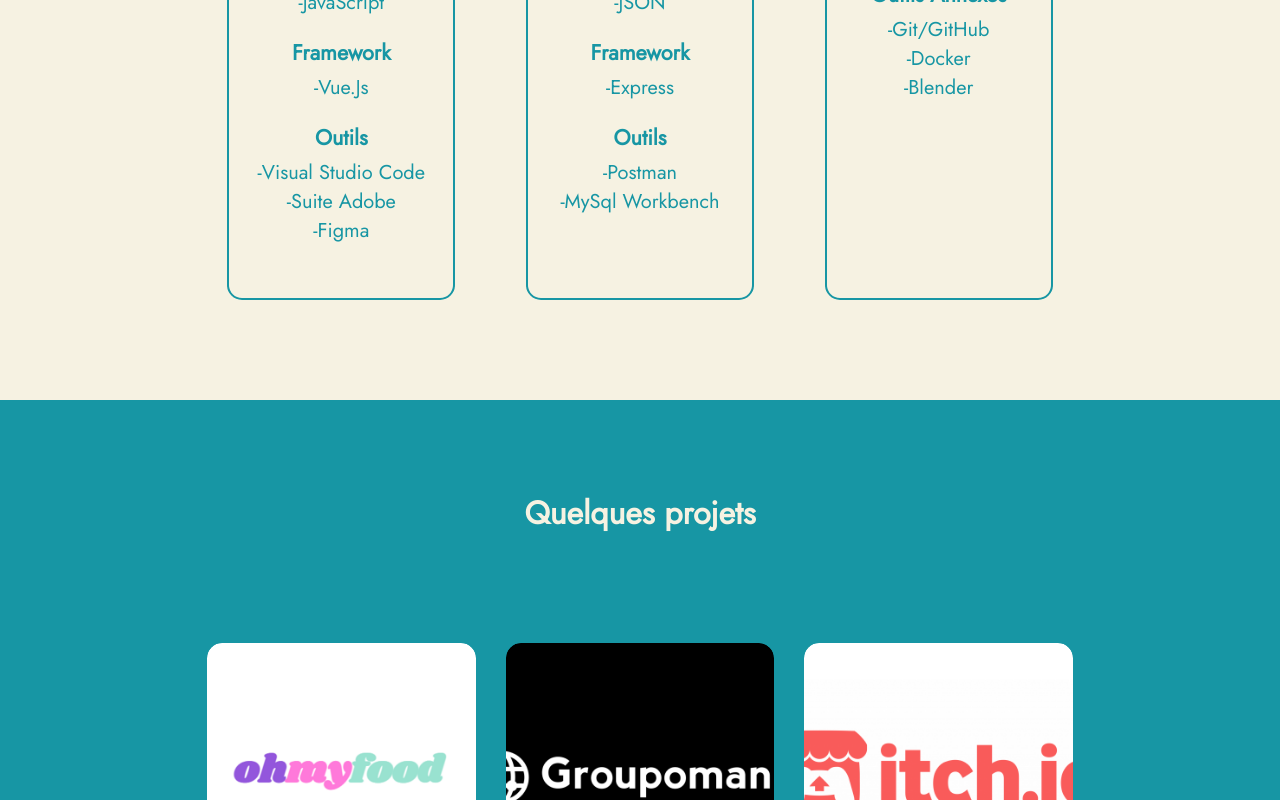
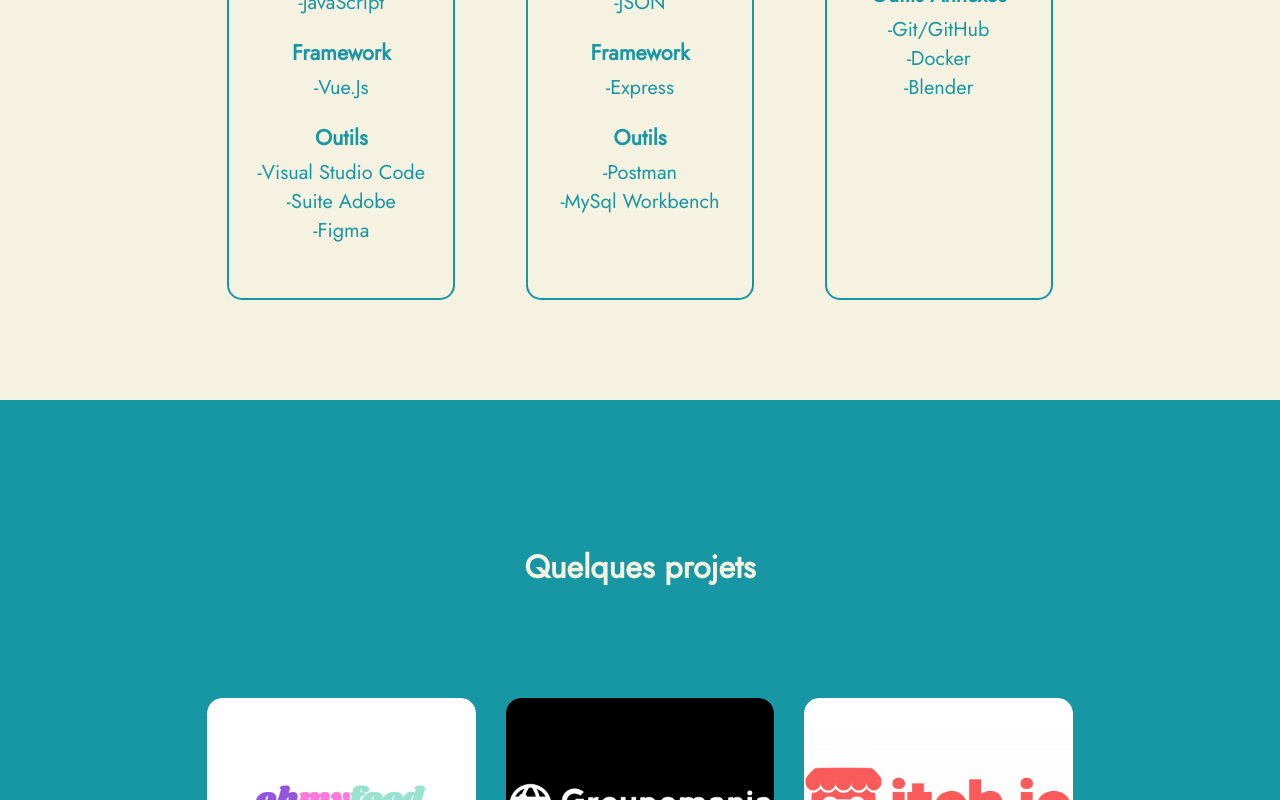
Before and after one commit to MaximeLorin/portfolioV1, a Vue app: page / in a window 1280 px wide. Shown: the part 2000-2800 px from the top of the page. Built offline with nearby package versions, Linux system fonts and the light colour scheme.

Commit message:
correct size on safari

```diff
--- a/src/components/headerComp.vue
+++ b/src/components/headerComp.vue
@@ -37,8 +37,8 @@ export default {
 @import "./public/variables.scss";
 .logo {
   margin-top: 15px;
-  min-height: 65px;
-  max-height: 65px;
+  width: 65px;
+  height: 65px;
 }
 .header {
   display: flex;
--- a/src/components/presentationComp.vue
+++ b/src/components/presentationComp.vue
@@ -1,13 +1,12 @@
 <template>
   <div class="presentation" id="presentation">
     <div class="visualBox">
-      <div class="visualBox__imgs"></div>
-
       <img
         src="../assets/enteteTemp2.png"
-        alt="blob shape"
+        alt="Photo Maxime Lorin"
         class="visualBox__imgs--1"
       />
+      <div class="visualBox__imgs"></div>
     </div>
     <div class="textBox">
       <h3 class="textBox__title">Maxime Lorin • Développeur Web</h3>
@@ -69,12 +68,17 @@ export default {
 }
 .visualBox {
   height: 50%;
+  width: 100%;
   display: flex;
   justify-content: center;
+  flex-direction: column;
+  align-items: center;
   padding-top: 9vh;
   &__imgs--1 {
+    height: 100%;
+    width: auto;
     max-height: 400px;
-    max-width: 400px;
+    max-width: 346px;
   }
 }
 .visualBox__imgs--1:hover {
@@ -106,10 +110,6 @@ export default {
     display: flex;
     justify-content: center;
     padding-top: 4vh;
-    &__imgs--1 {
-      max-height: 400px;
-      max-width: 400px;
-    }
   }
 }
 @include screen-mobileV {
--- a/src/components/projectsComp.vue
+++ b/src/components/projectsComp.vue
@@ -42,7 +42,7 @@
         />
         <div class="shadowBox">
           <p class="shadowBox__txt">
-            Quelques jeux créé en utilisant Unity 3D et C#
+            Quelques jeux créés en utilisant Unity 3D et C#
           </p>
         </div>
       </a>
@@ -79,6 +79,7 @@ export default {
   background-color: $primary-color;
   display: flex;
   flex-direction: column;
+  justify-content: center;
   padding-left: 15%;
   padding-right: 15%;
 }
@@ -94,14 +95,14 @@ export default {
 }
 .projectBox {
   width: 30%;
-  height: 260px;
+  height: 100%;
   border-radius: 15px;
   overflow: hidden;
   position: relative;
 
   &__img {
     width: 100%;
-    height: 260px;
+    height: 100%;
     border-radius: 15px;
     object-fit: cover;
     &:hover {
@@ -115,7 +116,7 @@ export default {
   position: absolute;
   top: 0;
   width: 100%;
-  height: 260px;
+  height: 100%;
   display: flex;
   justify-content: center;
   align-items: center;
```
